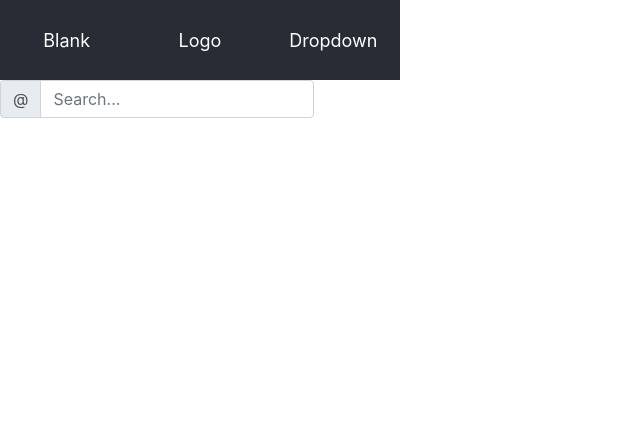
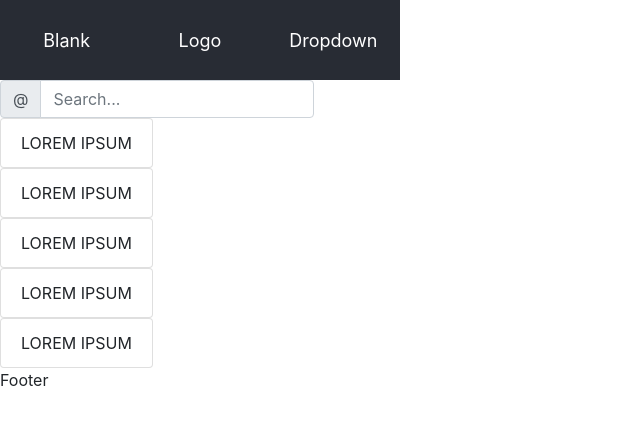
Before and after one commit to khlose/vanir, a React (Create React App) app: page / in a window 1280 px wide. Shown: the top 424 px of the page, without its empty margins (0-640 px from the left). Built offline with nearby package versions, Linux system fonts and the light colour scheme.

Commit message:
custom itementry

```diff
--- a/src/App.js
+++ b/src/App.js
@@ -3,23 +3,30 @@ import logo from './logo.svg';
 import './App.css';
 import Topbar from './Topbar';
 import Searchbar from './Searchbar';
-import { Container, Row,Col} from 'reactstrap';
+import Itemlist from './Itemlist';
+import { Container, Row, Col } from 'reactstrap';
 class App extends Component {
   render() {
     return (
       <div className="App">
 
         <header className="App-header">
-          <Topbar/>
+          <Topbar />
         </header>
 
         <body>
           <Container>
             <Row>
 
-          <Searchbar/>
-              </Row>
-            </Container>
+              <Searchbar />
+            </Row>
+            <Row>
+              <Itemlist />
+            </Row>
+            <Row>
+              Footer
+                </Row>
+          </Container>
         </body>
       </div>
     );
--- a/src/Itementry.js
+++ b/src/Itementry.js
@@ -1,12 +1,20 @@
-import React, { Component } from 'react'
+import React, { Component } from 'react';
+import PropTypes from 'prop-types';
 import'./Itementry.css'
+import { ListGroupItem } from 'reactstrap';
 
-export default class Itementry extends Component {
+class Itementry extends Component {
     render() {
         return (
             <div>
-
+                <ListGroupItem>LOREM IPSUM</ListGroupItem>
             </div>
-        )
+        );
     }
 }
+
+Itementry.propTypes = {
+
+};
+
+export default Itementry;
--- a/src/Itemlist.js
+++ b/src/Itemlist.js
@@ -1,12 +1,18 @@
 import React, { Component } from 'react'
 import './Itemlist.css'
+import { ListGroup, ListGroupItem } from 'reactstrap';
+import Itementry from './Itementry';
 
 export default class Itemlist extends Component {
     render() {
         return (
-            <div>
-
-            </div>
+            <ListGroup>
+                <Itementry></Itementry>
+                <Itementry></Itementry>
+                <Itementry></Itementry>
+                <Itementry></Itementry>
+                <Itementry></Itementry>
+            </ListGroup>
         )
     }
 }
```
